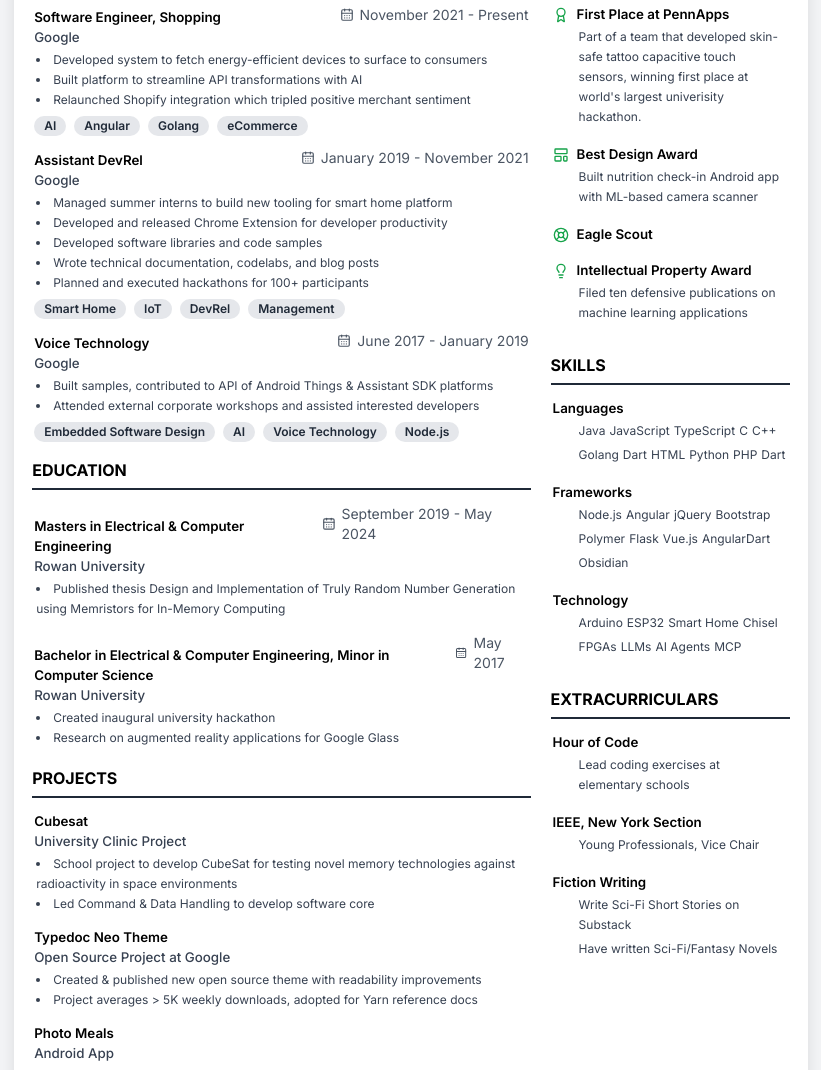
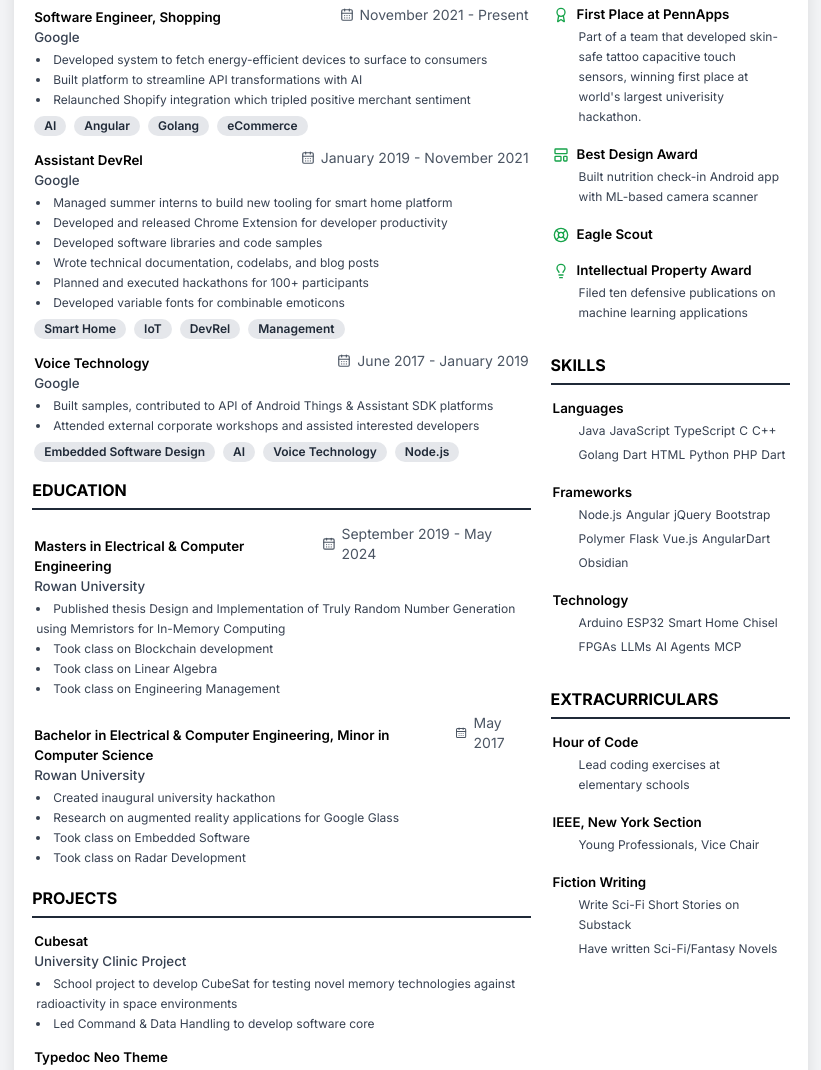
Before and after one commit to Fleker/resume-pdf, a plain HTML site: page index.html in a window 1280 px wide. Shown: the part 205-1275 px from the top of the page, without its empty margins (229-1050 px from the left). Drawn offline with nearby package versions, Linux system fonts and the light colour scheme.

Commit message:
Add some classes to resume

```diff
--- a/index.html
+++ b/index.html
@@ -147,15 +147,15 @@
                     "title": "WORK EXPERIENCE",
                     "items": [
                         { "title": "Software Engineer, Shopping", "organization": "Google", "date": "November 2021 - Present", "location": "New York, NY", "points": ["Developed system to fetch energy-efficient devices to surface to consumers", "Built platform to streamline API transformations with AI", "Relaunched Shopify integration which tripled positive merchant sentiment"], "tags": ["AI", "Angular", "Golang", "eCommerce"] },
-                        { "title": "Assistant DevRel", "organization": "Google", "date": "January 2019 - November 2021", "location": "New York, NY", "points": ["Managed summer interns to build new tooling for smart home platform", "Developed and released Chrome Extension for developer productivity", "Developed software libraries and code samples", "Wrote technical documentation, codelabs, and blog posts", "Planned and executed hackathons for 100+ participants"], "tags": ["Smart Home", "IoT", "DevRel", "Management"] },
+                        { "title": "Assistant DevRel", "organization": "Google", "date": "January 2019 - November 2021", "location": "New York, NY", "points": ["Managed summer interns to build new tooling for smart home platform", "Developed and released Chrome Extension for developer productivity", "Developed software libraries and code samples", "Wrote technical documentation, codelabs, and blog posts", "Planned and executed hackathons for 100+ participants","Developed variable fonts for combinable emoticons"], "tags": ["Smart Home", "IoT", "DevRel", "Management"] },
                         { "title": "Voice Technology", "organization": "Google", "date": "June 2017 - January 2019", "location": "Mountain View, CA", "points": ["Built samples, contributed to API of Android Things & Assistant SDK platforms", "Attended external corporate workshops and assisted interested developers"], "tags": ["Embedded Software Design", "AI", "Voice Technology", "Node.js"] }
                     ]
                 },
                 {
                     "title": "EDUCATION",
                     "items": [
-                        { "title": "Masters in Electrical & Computer Engineering", "organization": "Rowan University", "date": "September 2019 - May 2024", "location": "Glassboro, NJ", "points": ["Published thesis Design and Implementation of Truly Random Number Generation using Memristors for In-Memory Computing"] },
-                        { "title": "Bachelor in Electrical & Computer Engineering, Minor in Computer Science", "organization": "Rowan University", "date": "May 2017", "location": "Glassboro, NJ", "points": ["Created inaugural university hackathon", "Research on augmented reality applications for Google Glass"] }
+                        { "title": "Masters in Electrical & Computer Engineering", "organization": "Rowan University", "date": "September 2019 - May 2024", "location": "Glassboro, NJ", "points": ["Published thesis Design and Implementation of Truly Random Number Generation using Memristors for In-Memory Computing", "Took class on Blockchain development", "Took class on Linear Algebra", "Took class on Engineering Management"] },
+                        { "title": "Bachelor in Electrical & Computer Engineering, Minor in Computer Science", "organization": "Rowan University", "date": "May 2017", "location": "Glassboro, NJ", "points": ["Created inaugural university hackathon", "Research on augmented reality applications for Google Glass", "Took class on Embedded Software", "Took class on Radar Development"] }
                     ]
                 },
                 { "title": "PROJECTS", "items": [ /* ... project data ... */ ] },
```
